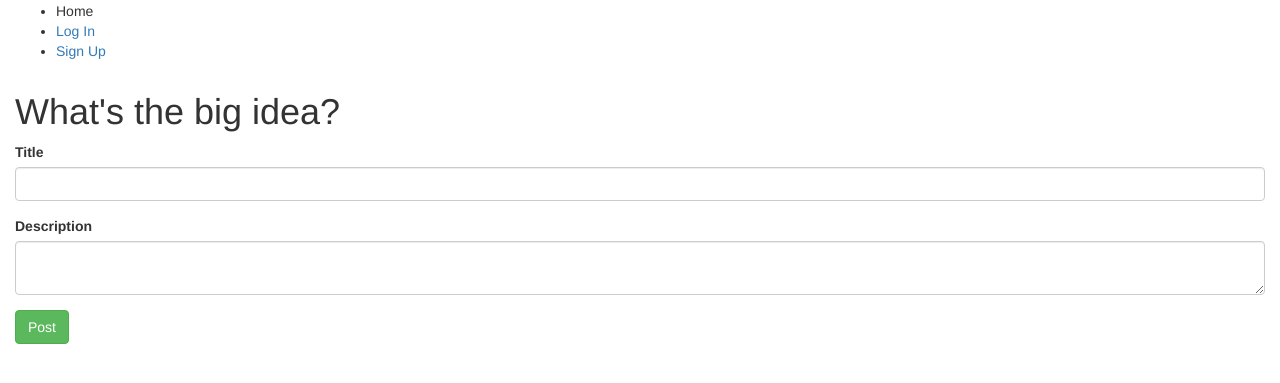
After one commit to alextaylor000/codecore_idea_factory, a Rails app: page /ideas/new in a window 1280 px wide. The commit adds this page. Shown: the top 383 px of the page. Run offline with Rails 7, Linux system fonts and the light colour scheme; style sheets or scripts are compiled from the project's sources; some libraries are stand-ins or nearby versions.

Commit message:
Implements idea CRUD

```diff
--- /dev/null
+++ b/app/assets/javascripts/ideas.coffee
@@ -0,0 +1,3 @@
+# Place all the behaviors and hooks related to the matching controller here.
+# All this logic will automatically be available in application.js.
+# You can use CoffeeScript in this file: http://coffeescript.org/
--- /dev/null
+++ b/app/assets/stylesheets/ideas.scss
@@ -0,0 +1,3 @@
+// Place all the styles related to the ideas controller here.
+// They will automatically be included in application.css.
+// You can use Sass (SCSS) here: http://sass-lang.com/
--- /dev/null
+++ b/app/controllers/ideas_controller.rb
@@ -0,0 +1,53 @@
+class IdeasController < ApplicationController
+
+  def new
+    @idea = Idea.new
+  end
+
+  def create
+    @idea = Idea.new(idea_params)
+    @idea.user = current_user
+    if @idea.save
+      redirect_to @idea, notice: "Idea submitted!"
+    else
+      render :new
+    end
+  end
+
+  def index
+  end
+
+  def show
+    @idea ||= Idea.find(params[:id])
+  end
+
+  def edit
+    @idea = current_user.ideas.find(params[:id])
+  end
+
+  def update
+    @idea ||= Idea.find(params[:id])
+    if @idea.update(idea_params)
+      redirect_to @idea, notice: "Idea updated"
+    else
+      render :edit
+    end
+  end
+
+  def destroy
+    @idea = current_user.ideas.find(params[:id])
+    if @idea
+      @idea.destroy
+      redirect_to root_path, notice: "Idea deleted"
+    else
+      flash[:danger] = "error deleting idea"
+      redirect_to @idea_path
+    end
+  end
+
+  private
+
+  def idea_params
+    params.require(:idea).permit(:title, :description)
+  end
+end
--- /dev/null
+++ b/app/helpers/ideas_helper.rb
@@ -0,0 +1,2 @@
+module IdeasHelper
+end
--- a/app/models/user.rb
+++ b/app/models/user.rb
@@ -1,4 +1,6 @@
 class User < ActiveRecord::Base
+  has_many :ideas
+
   has_secure_password
 
   validates :username, :email, presence: true, uniqueness: true
--- /dev/null
+++ b/app/views/ideas/_form.html.slim
@@ -0,0 +1,18 @@
+- if @idea.errors.any?
+  div class="alert alert-danger"
+    p Oops! There were some errors:
+    p = @idea.errors.full_messages.join(", ")
+
+
+
+= form_for @idea do |f|
+  div class="form-group"
+    = f.label :title
+    = f.text_field :title, class: "form-control"
+
+  div class="form-group"
+    = f.label :description
+    = f.text_area :description, class: "form-control"
+
+  div class="form-group"
+    = f.submit "Post", class: "btn btn-success"
--- /dev/null
+++ b/app/views/ideas/edit.html.slim
@@ -0,0 +1,3 @@
+h1 Edit Idea
+
+= render "form"
--- /dev/null
+++ b/app/views/ideas/new.html.slim
@@ -0,0 +1,2 @@
+h1 What's the big idea?
+= render "form"
--- a/app/views/layouts/application.html.slim
+++ b/app/views/layouts/application.html.slim
@@ -20,6 +20,7 @@ html
 
       / the flash
       - if flash[:notice]
+        / TODO: alert-notice isn't working
         div class="alert alert-notice"
           p = flash[:notice]
 
--- a/config/routes.rb
+++ b/config/routes.rb
@@ -1,10 +1,10 @@
 Rails.application.routes.draw do
   root "sessions#new"
-
-  resources :users
-  resources :sessions, only: [:create]
-
   get "/signup" => "users#new"
   get "/login"  => "sessions#new"
   delete "/logout" => "sessions#destroy"
+
+  resources :sessions, only: [:create]
+  resources :users
+  resources :ideas
 end
--- /dev/null
+++ b/db/migrate/20151116174503_add_user_reference_to_ideas.rb
@@ -0,0 +1,5 @@
+class AddUserReferenceToIdeas < ActiveRecord::Migration
+  def change
+    add_reference :ideas, :user, index: true, foreign_key: true
+  end
+end
```
Also changed, not shown: app/models/ability.rb (added, +9 -0 lines), app/models/idea.rb (+12 -0 lines), app/views/ideas/show.html.slim (added, +8 -0 lines), app/views/users/show.html.slim (+10 -0 lines), db/seeds.rb (+13 -6 lines), db/schema.rb.
